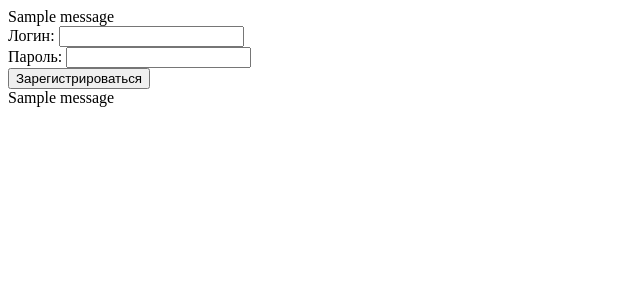
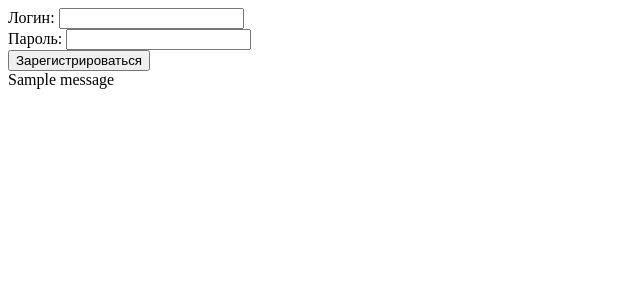
Before and after one commit to Ertshaker/MemeTravel, a Django app: page /login/ in a window 1280 px wide. Shown: the top 300 px of the page, without its empty margins (0-640 px from the left). Run offline with Django 5.2, Linux system fonts and the light colour scheme; tables that the repository leaves empty hold one stand-in row (values such as "Sample post"); one stand-in notice (Sample message) is shown.

Commit message:
Update login.html

```diff
--- a/templates/login.html
+++ b/templates/login.html
@@ -6,11 +6,6 @@
 </head>
 <body>
     {% block content %}
-        {% for message in messages %}
-            <div class="message {{ message.tags }}">
-                {{ message }}
-            </div>
-        {% endfor %}
         <form method="post" action="">
             {% csrf_token %}
             <table>
```
